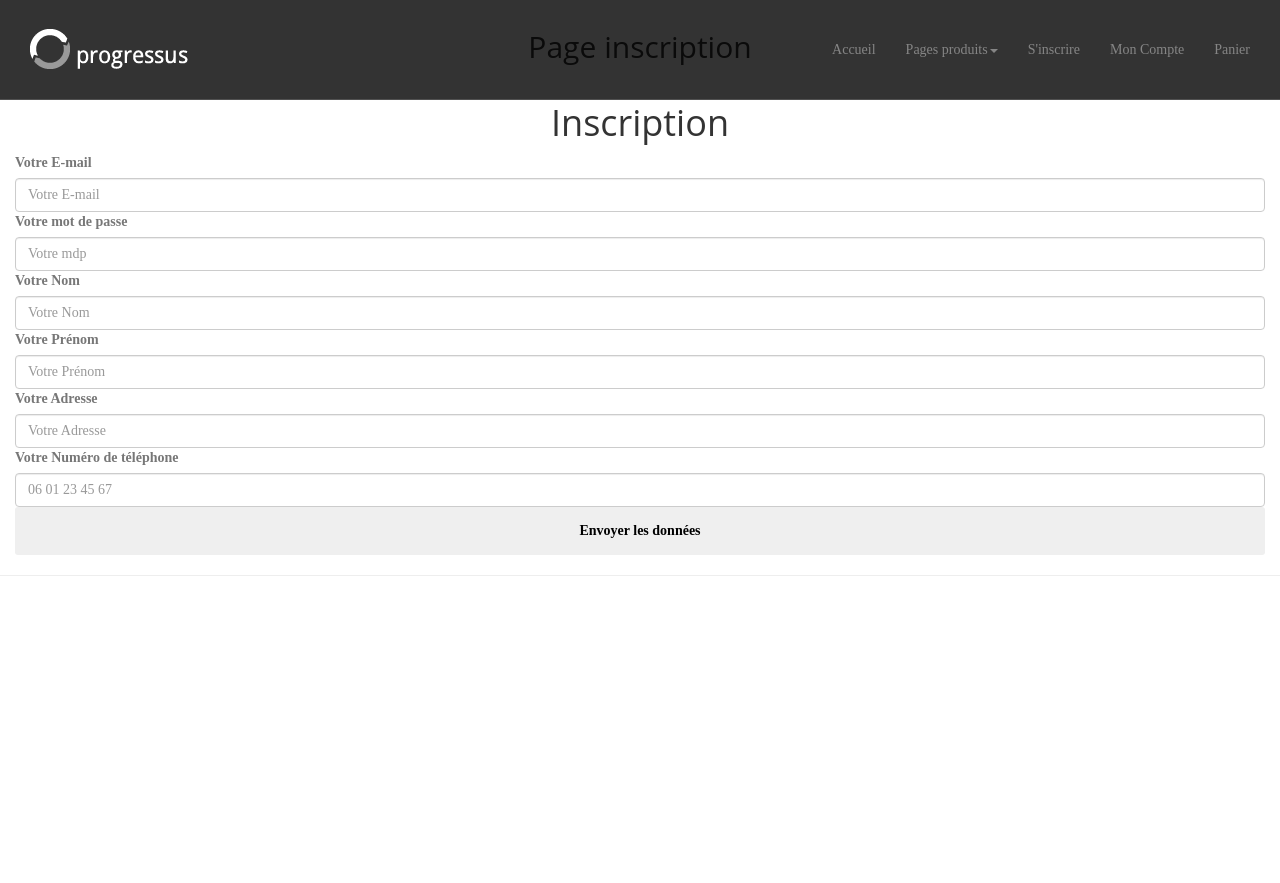
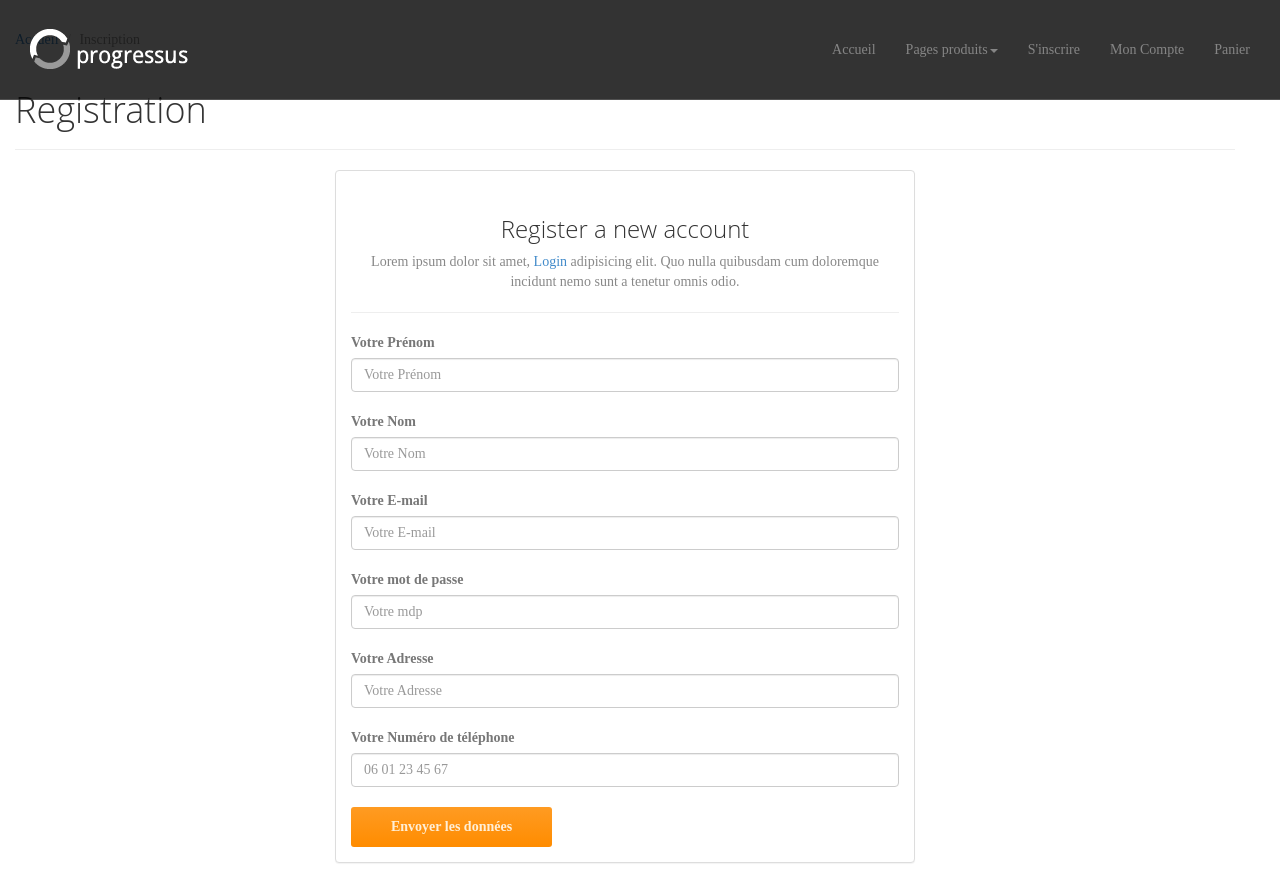
Before and after one commit to WhimBlob/cathodicraygaming, a PHP site: page /inscription.php in a window 1280 px wide. Before the commit the page ends 576 px from the top, so only its background shows below. Run offline with PHP 8.4, Linux system fonts and the light colour scheme; data that the repository does not hold is empty; a stand-in replaces the project's code that opens the database connection.

Commit message:
Page Inscription ok

```diff
--- a/crg.css
+++ b/crg.css
@@ -41,3 +41,7 @@
 .stock {
   font-size: 20px;
 }
+
+#envoyer {
+  margin-top: 20px;
+}
--- a/inscription.php
+++ b/inscription.php
@@ -1,39 +1,52 @@
 <?php include 'ressources/templates/header.php'?>
-<?php
-require 'config.php';
-?>
-<h2 class="text-center mt-5 mb-5">Page inscription</h2>
-  <div class="container">
-    <h1 class="text-center mb-3 mt-3">Inscription</h1>
-    <?= $content; ?>
+
+	<!-- container -->
+	<main class="container">
+		<ul class="breadcrumb">
+			<li><a href="index.html">Accueil</a></li>
+			<li class="active">Inscription</li>
+    </ul>
+			<section class="col-xs-12 maincontent row">
+				<header class="page-header">
+					<h1 class="page-title">Registration</h1>
+				</header>
+				<div class="col-md-6 col-md-offset-3 col-sm-8 col-sm-offset-2">
+					<div class="panel panel-default">
+						<div class="panel-body">
+							<h3 class="thin text-center">Register a new account</h3>
+							<p class="text-center text-muted">Lorem ipsum dolor sit amet, <a href="signin.html">Login</a> adipisicing elit. Quo nulla quibusdam cum doloremque incidunt nemo sunt a tenetur omnis odio. </p>
+							<hr>
               <form action="" method="post">
-      <div class="mb-3">
+								<div class="top-margin">
+                  <label for="prenom" class="form-label">Votre Prénom</label>
+                  <input type="text" class="form-control" id="nom" placeholder="Votre Prénom" name="prenom" value="<?= $champPrenom; ?>">
+                </div>
+								<div class="top-margin">
+                  <label for="nom" class="form-label">Votre Nom</label>
+                  <input type="text" class="form-control" id="nom" placeholder="Votre Nom" name="nom" value="<?= $champNom; ?>">
+								</div>
+								<div class="top-margin">
                   <label for="mail" class="form-label">Votre E-mail</label>
                    <input type="text" class="form-control" id="mail" placeholder="Votre E-mail" name="mail" value="<?= $champEmail; ?>">
 								</div>
-      <div class="mb-3">
+								<div class="top-margin">
                   <label for="mdp" class="form-label">Votre mot de passe </label>
                   <input type="text" class="form-control" id="mdp" placeholder="Votre mdp" name="mdp" value="<?= $champMdp; ?>">
 								</div>
-      <div class="mb-3">
-        <label for="nom" class="form-label">Votre Nom</label>
-        <input type="text" class="form-control" id="nom" placeholder="Votre Nom" name="nom" value="<?= $champNom; ?>">
-      </div>
-      <div class="mb-3">
-        <label for="prenom" class="form-label">Votre Prénom</label>
-        <input type="text" class="form-control" id="nom" placeholder="Votre Prénom" name="prenom" value="<?= $champPrenom; ?>">
-      </div>
-      <div class="mb-3">
+                <div class="top-margin">
                   <label for="adresse" class="form-label">Votre Adresse</label>
                   <input type="text" class="form-control" id="adresse" placeholder="Votre Adresse" name="adresse" value="<?= $champAdresse; ?>">
                 </div>
-      <div class="mb-3">
+                <div class="top-margin">
                   <label for="num_tel" class="form-label">Votre Numéro de téléphone</label>
                   <input type="text" class="form-control" id="num_tel" placeholder="06 01 23 45 67" name="num_tel" value="<?= $champNumTel; ?>">
                 </div>
-      <input type="submit" value="Envoyer les données" name="envoyer" class="btn btn-lg btn-block btn-dark">
+                <input type="submit" value="Envoyer les données" name="envoyer" id ="envoyer" class="btn btn-action">
               </form>
 						</div>
-</body>
-<hr>
+					</div>
+				</div>
+      </section>
+		</div>
+  </main>	<!-- /container -->
   <?php include 'ressources/templates/footer.php'?>
```
Lines whose indentation alone changed are shown as unchanged.
